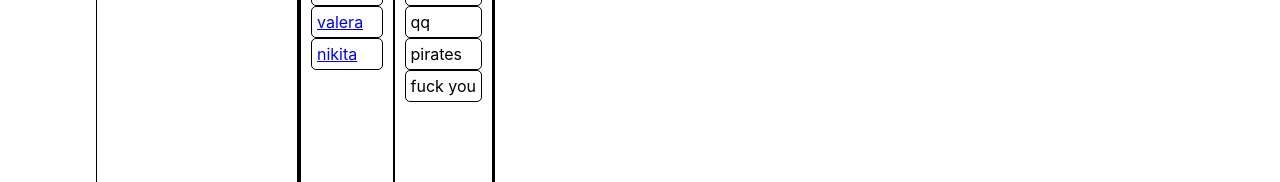
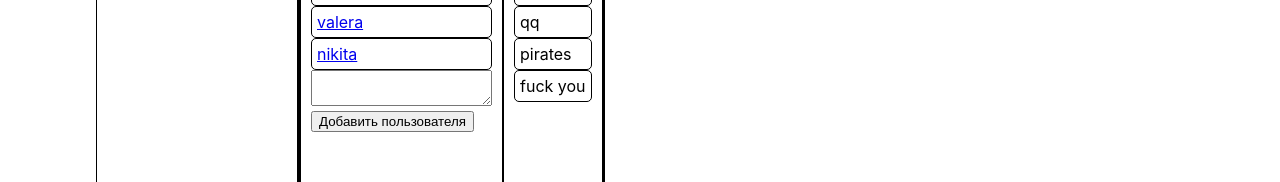
Before and after one commit to dekopolskiy/reactAgain, a React (Create React App) app: page /dialogs in a window 1280 px wide. Shown: the part 123-305 px from the top of the page. Built offline with nearby package versions, Linux system fonts and the light colour scheme.

Commit message:
redux container component reducers

```diff
--- a/package.json
+++ b/package.json
@@ -10,6 +10,7 @@
     "react-dom": "^17.0.2",
     "react-router-dom": "^6.2.2",
     "react-scripts": "5.0.0",
+    "redux": "^4.1.2",
     "web-vitals": "^2.1.4"
   },
   "scripts": {
--- a/src/App.js
+++ b/src/App.js
@@ -6,16 +6,17 @@ import { Footer } from './Components/Footer/Footer';
 import { Content } from './Components/Content/Content';
 import { Profile } from './Components/Content/Profile/Profile';
 import { Sidebar } from './Components/Content/Sidebar/Sidebar';
+import { ContainerContent } from './Components/Content/ContainerContent';
 
-const App = (props) => {//props.state
+const App = (props) => {
   return (
     <div className="App">
       <Header />
       <div className='main'>
         <Sidebar state={props.state} />
         <Routes>
-          <Route path="/dialogs" element={<Content state={props.state} />} />
-          <Route path="/profile" element={<Profile state={props.state} dispatch={props.dispatch}/>} />
+          <Route path="/dialogs" element={<ContainerContent dialogs={props.state.dialogs} dispatch={props.dispatch} />} />
+          <Route path="/profile" element={<Profile profile={props.state.profile} dispatch={props.dispatch} />} />
         </Routes>
       </div>
       <Footer />
--- /dev/null
+++ b/src/Components/Content/ContainerContent.jsx
@@ -0,0 +1,16 @@
+import s from "./Content.module.css";
+import React from 'react';
+import { addUser, updateUserText } from "../../actions";
+import { Content } from "./Content";
+
+export const ContainerContent = (props) => {
+    let handleChange = function (value) {
+        props.dispatch(updateUserText(value))
+    };
+
+    let handleClick = function (value) {
+        props.dispatch(addUser(value))
+    };
+
+    return <Content handleChange={handleChange} handleClick={handleClick} dialogs={props.dialogs}/>
+}
--- a/src/Components/Content/Content.jsx
+++ b/src/Components/Content/Content.jsx
@@ -2,21 +2,26 @@ import s from "./Content.module.css";
 import React from 'react';
 import { DialogItem } from "./Dialogs/DialogItem/DialogItem";
 import { Message } from "./Dialogs/Message/Message";
-import { Sidebar } from "./Sidebar/Sidebar";
+import { addUser, updateUserText } from "../../actions";
 
 export const Content = (props) => {
-    let state = props.state;
+    let dialogs = props.dialogs;
     return (
         <div className={s.container}>
             <div className={s.container__content}>
                 <div className={s.content__dialogs}>
-                    {state.dialogItems.map(function (item) {
+                    {dialogs.dialogItems.map(function (item) {
                         return <DialogItem name={item.name} id={item.id} />
                     })}
+                    <textarea value={dialogs.tempUserText}
+                        onChange={(e) => { props.handleChange(e.target.value)}}>
+                    </textarea>
+                    <br></br>
+                    <button onClick={() => props.handleClick(dialogs.tempUserText)}>Добавить пользователя</button>
                 </div>
                 <div className={s.content__messages}>
-                    {state.messages.map(function (item) {
-                        return <Message message={item.message}/>
+                    {dialogs.messages.map(function (item) {
+                        return <Message message={item.message} />
                     })}
                 </div>
             </div>
--- a/src/Components/Content/Profile/Profile.jsx
+++ b/src/Components/Content/Profile/Profile.jsx
@@ -6,8 +6,6 @@ import { addPost, changeText } from "../../../actions";
 
 
 export const Profile = (props) => {
-    let linkToTextarea = React.createRef();
-
     const onChangeText = (e) => {
         props.dispatch(changeText(e.target.value));
     }
@@ -17,11 +15,12 @@ export const Profile = (props) => {
             <h2>Posts</h2>
             <Post />
             <div className={s.addPost}>
-                <textarea ref={linkToTextarea} value={props.state.tempText} onChange={(e) => {
-                    onChangeText(e);
-                }}></textarea>
+                <textarea
+                    value={props.profile.tempText}
+                    onChange={ onChangeText }>
+                </textarea>
                 <br></br>
-                <button onClick={() => props.dispatch(addPost(linkToTextarea.current.value))}>добавить</button>
+                <button onClick={() => props.dispatch(addPost(props.profile.tempText))}>добавить</button>
             </div>
         </div>)
 }
--- a/src/Components/Content/Sidebar/Sidebar.jsx
+++ b/src/Components/Content/Sidebar/Sidebar.jsx
@@ -2,7 +2,7 @@ import React from 'react'
 import s from "./Sidebar.module.css"
 
 export const Sidebar = (props) => {
-  let friends = props.state.friends;
+  let friends = props.state.profile.friends;
   return (
     <div className={s.container__sidebar}>
       {friends.map(function (item) {
--- a/src/actions.js
+++ b/src/actions.js
@@ -1,5 +1,8 @@
-const ADD_POST = 'ADD-POST';
-const CHANGE_TEXT = 'CHANGE-TEXT';
+export const ADD_POST = 'ADD-POST';
+export const CHANGE_TEXT = 'CHANGE-TEXT';
+export const ADD_USER = 'ADD-USER';
+export const ADD_MESSAGE = 'ADD-MESSAGE';
+export const UPDATE_USER_TEXT = 'UPDATE-USER-TEXT';
 
 export const addPost = (data) => {
     return {
@@ -8,10 +11,30 @@ export const addPost = (data) => {
     }
 }
 
-
 export const changeText = (data) => {
     return {
         type: CHANGE_TEXT,
         data: data,
     }
 }
+
+export const updateUserText = (data) => {
+    return {
+        type: UPDATE_USER_TEXT,
+        data: data,
+    }
+}
+
+export const addUser = (data) => {
+    return {
+        type: ADD_USER,
+        data: data,
+    }
+}
+
+export const addMessage = (data) => {
+    return {
+        type: ADD_POST,
+        data: data
+    }
+}
--- a/src/index.js
+++ b/src/index.js
@@ -3,7 +3,7 @@ import ReactDOM from 'react-dom';
 import './index.css';
 import App from './App';
 import { BrowserRouter } from 'react-router-dom';
-import { store } from './store';
+import { reduxStore, store } from './store';
 import reportWebVitals from './reportWebVitals';
 
 
@@ -12,7 +12,7 @@ export const rerenderTree = (store) => {
     ReactDOM.render(
         <React.StrictMode>
             <BrowserRouter>
-                <App state={store.getState()} dispatch={store.dispatch.bind(store)} />
+                <App state={reduxStore.getState()} dispatch={reduxStore.dispatch.bind(store)} />
             </BrowserRouter>
         </React.StrictMode>,
         document.getElementById('root')
@@ -20,7 +20,7 @@ export const rerenderTree = (store) => {
 };
 
 rerenderTree(store);
-store.subscribe(rerenderTree);
+reduxStore.subscribe(() => rerenderTree(reduxStore.getState()));
 
 
 reportWebVitals();
--- /dev/null
+++ b/src/reducers.js
@@ -0,0 +1,40 @@
+import { ADD_MESSAGE, ADD_POST, ADD_USER, CHANGE_TEXT, UPDATE_USER_TEXT } from "./actions";
+
+let initialDialog = {
+        dialogItems: [{ name: 'dmitri', id: '1' }, { name: 'volodya', id: '2' },
+        { name: 'valera', id: '3' }, { name: 'nikita', id: '4' }],
+        messages: [{ message: 'hello' }, { message: 'world' },
+        { message: 'qq' }, { message: 'pirates' }, { message: 'fuck you' }],
+        tempUserText: '',
+}
+
+let initialProfile = {
+        friends: [{ name: 'Dmitri' }, { name: 'Pavel' }, { name: 'Viktoria' }],
+
+        posts: [{ text: 'lorem ipsum' }, { text: 'welcome' }, { text: 'happy end' }],
+        tempText: '',
+}
+
+export const dialogs_reducer = (state = initialDialog, action) => {
+    switch (action.type) {
+        case ADD_USER:
+            state.dialogItems.push({ name: action.data });
+            break;
+        case UPDATE_USER_TEXT:
+            state.tempUserText = action.data;
+            break;
+    }
+    return state;
+}
+
+export const profile_reducer = (state = initialProfile, action) => {
+    switch (action.type) {
+        case ADD_POST:
+            state.friends.push({ name: action.data });
+            break;
+        case CHANGE_TEXT:
+            state.tempText = action.data;
+            break;
+    }
+    return state;
+}
--- a/src/store.js
+++ b/src/store.js
@@ -1,17 +1,22 @@
+import { dialogs_reducer, profile_reducer } from "./reducers";
+import { createStore, combineReducers } from "redux";
 
 export const store = {
     _state: {
+        dialogs: {
             dialogItems: [{ name: 'dmitri', id: '1' }, { name: 'volodya', id: '2' },
             { name: 'valera', id: '3' }, { name: 'nikita', id: '4' }],
-
             messages: [{ message: 'hello' }, { message: 'world' },
             { message: 'qq' }, { message: 'pirates' }, { message: 'fuck you' }],
-
+            tempUserText: '',
+        },
+        profile: {
             friends: [{ name: 'Dmitri' }, { name: 'Pavel' }, { name: 'Viktoria' }],
 
             posts: [{ text: 'lorem ipsum' }, { text: 'welcome' }, { text: 'happy end' }],
+            tempText: '',
+        }
 
-        tempText: '',
     },
     getState() {
         return this._state
@@ -20,18 +25,17 @@ export const store = {
     subscribe(observer) {
         this.handleSubscribe = observer;
     },
-    dispatch(action) { //{}
-        switch (action.type) {
-            case 'ADD-POST':
-                let obj = { name: action.data };
-                this._state.friends.push(obj);
+    dispatch(action) {
+        this._state.dialogs = dialogs_reducer(this._state.dialogs, action);
+        this._state.profile = profile_reducer(this._state.profile, action);
         this.handleSubscribe(store);
-            case 'CHANGE-TEXT':
-                this._state.tempText = action.data;
-                this.handleSubscribe(store);
-            default:
-                break;
-        }
     }
 
 }
+
+let reducers = combineReducers({//формируется state...
+    dialogs: dialogs_reducer,
+    profile: profile_reducer,
+});
+
+export let reduxStore = createStore(reducers);
```
Also changed, not shown: 1 other file (tests, documents, lock files or other folders). Lines whose indentation alone changed are shown as unchanged.
